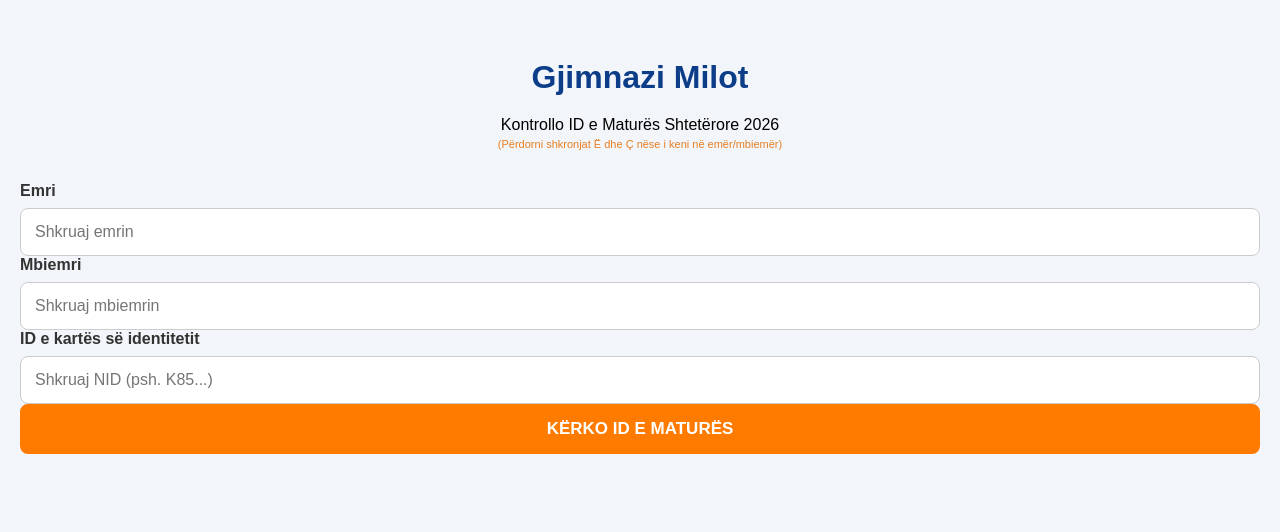
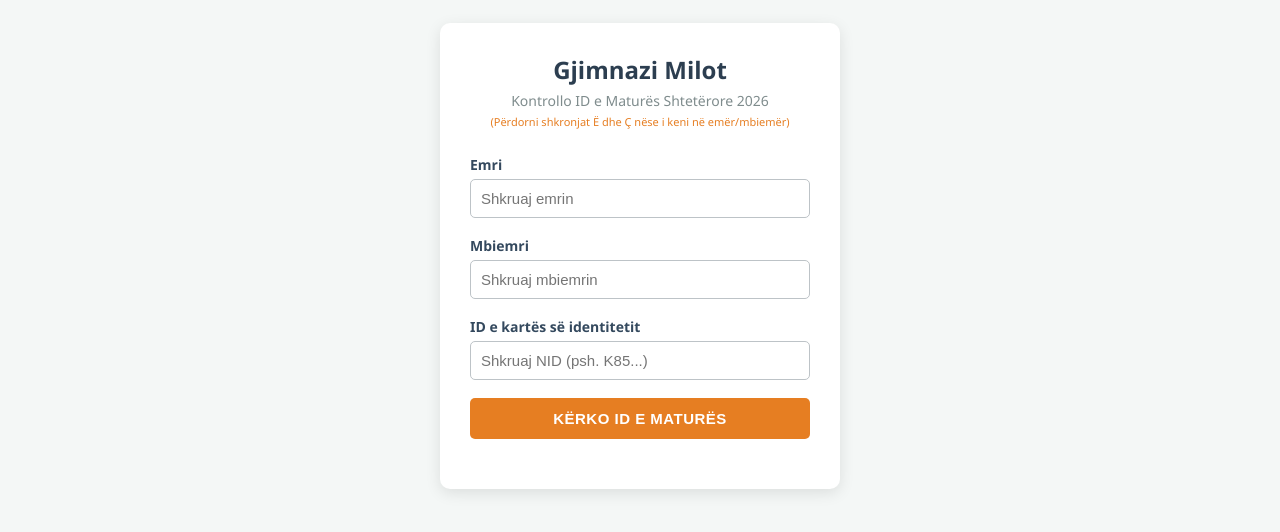
Before and after one commit to GjimnaziMilot/ID-MATURA, a website: page index.html in a window 1280 px wide. Shown: the part 144-676 px from the top of the page. Drawn offline with Linux system fonts and the light colour scheme.

Commit message:
Update ID.css

```diff
--- a/ID.css
+++ b/ID.css
@@ -1,104 +1,135 @@
-*{
-    margin:0;
-    padding:0;
-    box-sizing:border-box;
+/* Stilimi i përgjithshëm i faqes */
+body {
+    font-family: 'Segoe UI', Tahoma, Geneva, Verdana, sans-serif;
+    background-color: #f4f7f6;
+    margin: 0;
+    padding: 0;
+    display: flex;
+    justify-content: center;
+    align-items: center;
+    min-height: 100vh;
 }
 
-body{
-    font-family: Arial, Helvetica, sans-serif;
-    background:#f2f5f9;
-    height:100vh;
-    display:flex;
-    justify-content:center;
-    align-items:center;
+/* Kutia kryesore (Container) */
+.container {
+    background-color: #ffffff;
+    padding: 30px;
+    border-radius: 10px;
+    box-shadow: 0 4px 15px rgba(0, 0, 0, 0.1);
+    width: 100%;
+    max-width: 400px;
+    box-sizing: border-box;
 }
 
-.container{
-    width:100%;
-    padding:20px;
+/* Titujt */
+h1 {
+    color: #2c3e50;
+    text-align: center;
+    margin-top: 0;
+    margin-bottom: 5px;
+    font-size: 24px;
 }
 
-.card{
-    max-width:450px;
-    background:white;
-    margin:auto;
-    padding:35px;
-    border-radius:15px;
-    box-shadow:0 10px 30px rgba(0,0,0,0.1);
+.subtitle {
+    color: #7f8c8d;
+    text-align: center;
+    font-size: 14px;
+    margin-bottom: 25px;
+    line-height: 1.4;
 }
 
-h1{
-    text-align:center;
-    color:#0b3d88;
-    margin: 0 0 20px;
+/* Fushat e inputit dhe etiketat */
+label {
+    display: block;
+    margin-bottom: 5px;
+    color: #34495e;
+    font-weight: 600;
+    font-size: 14px;
 }
 
-.subtitle{
-    text-align:center;
-    color:#000000;
-    margin-bottom:30px;
+input[type="text"] {
+    width: 100%;
+    padding: 10px;
+    margin-bottom: 18px;
+    border: 1px solid #bdc3c7;
+    border-radius: 5px;
+    font-size: 15px;
+    box-sizing: border-box;
+    transition: border-color 0.3s;
 }
 
-.form-group{
-    margin-bottom:20px;
+input[type="text"]:focus {
+    border-color: #e67e22; /* Ndryshuar në portokalli gjatë fokusimit */
+    outline: none;
 }
 
-label{
-    display:block;
-    margin-bottom:8px;
-    font-weight:bold;
-    color:#333;
+/* BUTONI - NDRYSHUAR NË PORTOKALLI */
+button {
+    width: 100%;
+    background-color: #e67e22; /* Ngjyra kryesore portokalli */
+    color: white;
+    padding: 12px;
+    border: none;
+    border-radius: 5px;
+    font-size: 15px;
+    font-weight: bold;
+    cursor: pointer;
+    transition: background-color 0.2s, transform 0.1s;
+    letter-spacing: 0.5px;
 }
 
-input{
-    width:100%;
-    padding:14px;
-    border:1px solid #ccc;
-    border-radius:8px;
-    font-size:16px;
+/* Kur vendoset miu sipër butonit (Hover) */
+button:hover {
+    background-color: #d35400; /* Errësohet pak në portokalli më të mbyllur */
 }
 
-input:focus{
-    outline:none;
-    border-color:#0d6efd;
+/* KUR KLIKOHET (Mbahet shtypur) - ERRËSOHET EDHE MË SHUMË */
+button:active {
+    background-color: #ba4a00; /* Portokalli akoma më i errët kur klikohet */
+    transform: scale(0.98); /* Efekt i vogël shtypjeje */
 }
 
-button{
-    width:100%;
-    padding:15px;
-    border:none;
-    background:#ff7b00;
-    color:white;
-    font-size:17px;
-    font-weight:bold;
-    border-radius:8px;
-    cursor:pointer;
-    transition:0.3s;
+/* Zona e rezultateve */
+#rezultati {
+    margin-top: 20px;
+    text-align: center;
+    font-size: 15px;
+    font-weight: 500;
 }
 
-button:hover{
-    background:#e65c00;
+/* KLASAT DINAMIKE NGA JAVASCRIPT */
+
+/* REZULTATI I ID NË NGJYRË JESHILE */
+.kuti-jeshile {
+    background-color: #e8f8f5; /* Sfond jeshile e lehtë dhe e pastër */
+    color: #117a65; /* Teksti jeshil */
+    border: 2px solid #2ecc71; /* Border jeshil i theksuar */
+    padding: 15px;
+    border-radius: 5px;
+    font-size: 16px;
+}
+.kuti-jeshile strong {
+    font-size: 22px;
+    color: #196f3d; /* Numri i ID-së bëhet akoma më jeshil i errët dhe i dukshëm */
+    display: block;
+    margin-top: 5px;
+    letter-spacing: 1px;
 }
 
-#rezultati{
-    margin-top:25px;
-    padding:15px;
-    border-radius:8px;
-    text-align:center;
-    font-weight:bold;
-    display:none;
+/* Gabim ose Jo-Gjetje */
+.tekst-kuq {
+    color: #721c24;
+    background-color: #f8d7da;
+    border: 1px solid #f5c6cb;
+    padding: 12px;
+    border-radius: 5px;
 }
 
-.success{
-    background:#d1f7dc;
-    color:#146c2e;
-    border:1px solid #146c2e;
-    display:block !important;
+/* Probleme me Serverin */
+.tekst-kalter {
+    color: #004085;
+    background-color: #cce5ff;
+    border: 1px solid #b8daff;
+    padding: 12px;
+    border-radius: 5px;
 }
-
-.error{
-    background:#ffd9d9;
-    color:#b30000;
-    border:1px solid #b30000;
-    display:block !important;
-}
```
